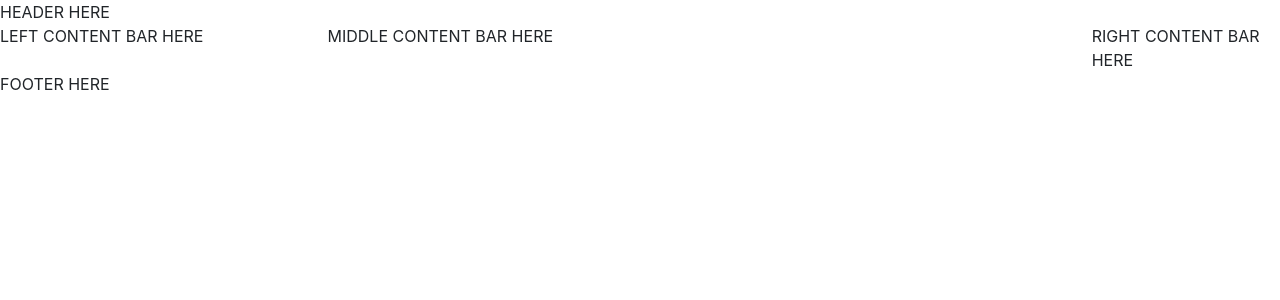
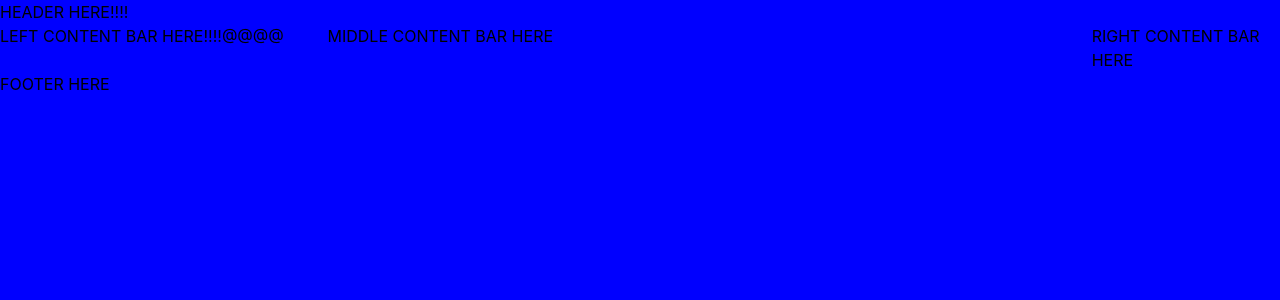
Before and after one commit to Poletay/examples, a React app: page / in a window 1280 px wide. Shown: the top 300 px of the page. Built offline with nearby package versions, Linux system fonts and the light colour scheme; the HTML template or start-up script is replaced by a standard one.

Commit message:
add HMR. add excludes to webpack. remove unnecessary imports

```diff
--- /dev/null
+++ b/nodemon.json
@@ -0,0 +1,4 @@
+{
+  "verbose": true,
+  "watch": ["server", "webpack.config.js"]
+}
--- a/src/components/Header/index.jsx
+++ b/src/components/Header/index.jsx
@@ -2,7 +2,7 @@ import React from 'react';
 
 const Header = () => (
   <div className="row">
-    <div className="col-12">HEADER HERE</div>
+    <div className="col-12">HEADER HERE!!!!</div>
   </div>
 );
 
--- a/src/components/LeftContent/index.jsx
+++ b/src/components/LeftContent/index.jsx
@@ -2,7 +2,7 @@ import React from 'react';
 
 const LeftContent = () => (
   <div className="left-content">
-    LEFT CONTENT BAR HERE
+    LEFT CONTENT BAR HERE!!!!@@@@
   </div>
 );
 
--- a/src/index.jsx
+++ b/src/index.jsx
@@ -1,5 +1,4 @@
 import 'babel-polyfill';
-import 'bootstrap';
 import React from 'react';
 import { render } from 'react-dom';
 // import { applyMiddleware } from 'redux';
--- a/src/scss/style.scss
+++ b/src/scss/style.scss
@@ -1 +1,4 @@
+$body-bg: blue;
+$body-color: black;
+
 @import "~bootstrap/scss/bootstrap";
--- a/webpack.config.js
+++ b/webpack.config.js
@@ -1,11 +1,13 @@
+const path = require('path');
 const MiniCssExtractPlugin = require('mini-css-extract-plugin');
 const CopyWebpackPlugin = require('copy-webpack-plugin');
+// const { BundleAnalyzerPlugin } = require('webpack-bundle-analyzer');
 
 module.exports = {
   mode: 'development',
   plugins: [
     new MiniCssExtractPlugin({
-      filename: '../css/style.bundle.css',
+      filename: './css/style.bundle.css',
     }),
     new CopyWebpackPlugin([
       {
@@ -14,12 +16,14 @@ module.exports = {
         flatten: true,
       },
     ]),
+  //  new BundleAnalyzerPlugin(),
   ],
   module: {
     rules: [
       {
         test: /\.jsx?$/,
         loader: 'babel-loader',
+        exclude: path.resolve(__dirname, 'node_modules/'),
         options: {
           presets: ['env', 'stage-0'],
         },
@@ -39,13 +43,14 @@ module.exports = {
   },
   entry: ['./src/index.jsx', './src/scss/style.scss'],
   output: {
-    filename: 'main.js',
-    path: `${__dirname}/dist/app/js`,
-    publicPath: '/assets/js/',
+    filename: 'js/main.js',
+    path: `${__dirname}/dist/app`,
+    publicPath: '/assets/',
   },
   performance: {
     hints: 'warning',
-    assetFilter: assetFilename => assetFilename.endsWith('.css') || assetFilename.endsWith('.js'),
+    maxEntrypointSize: 1700000,
+    maxAssetSize: 1700000,
   },
   stats: 'errors-only',
 };
```
Also changed, not shown: package.json (+6 -2 lines), 2 other files (tests, documents, lock files or other folders).
